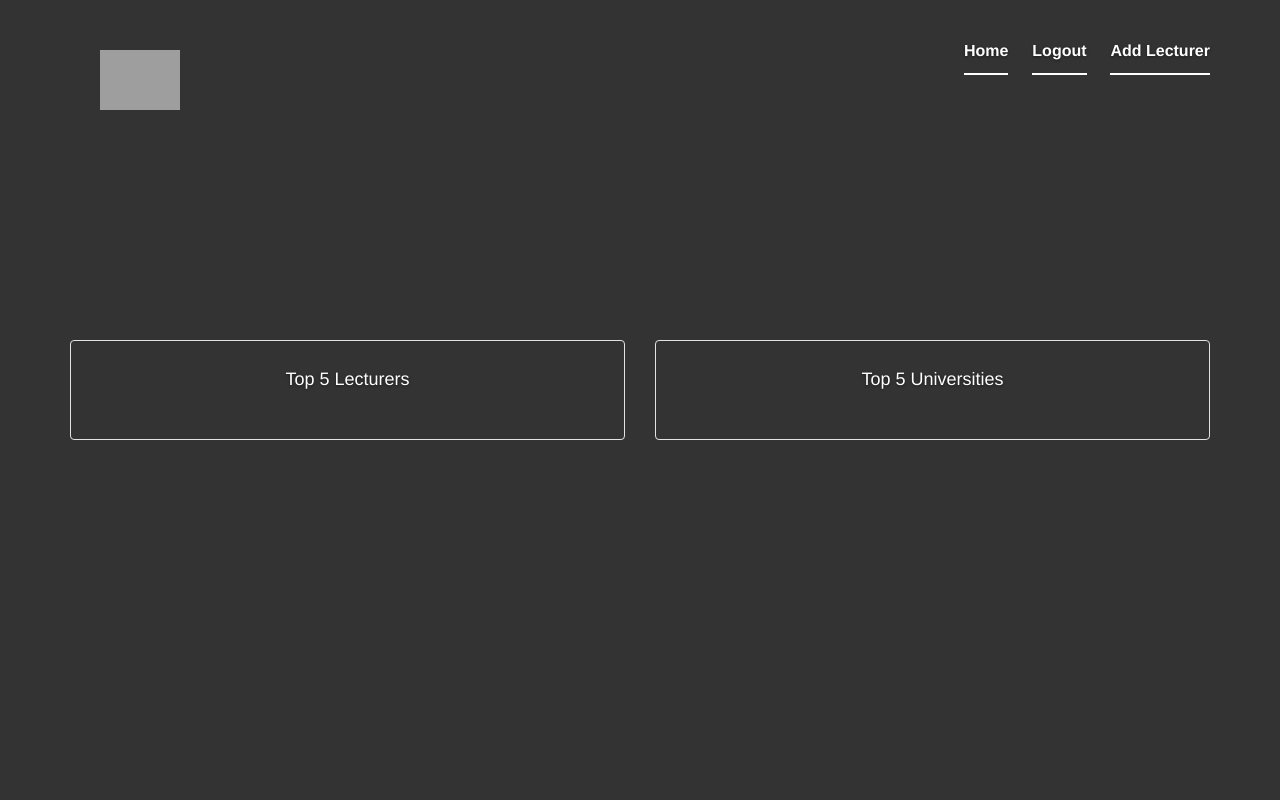
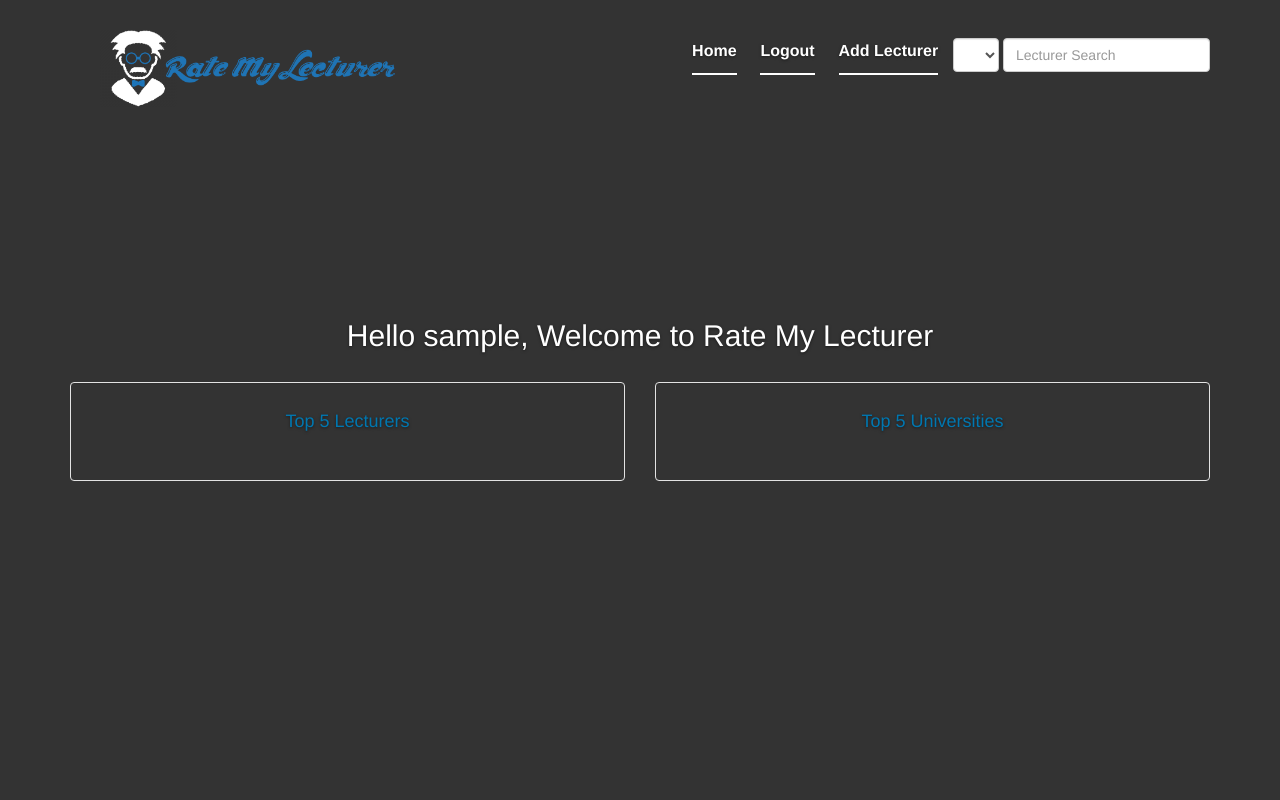
Before and after one commit to DevdudeSami/RateMyLecturer, a Django app: template main/templates/main/index2.html in a window 1280 px wide. Run offline with Django 3.2, Linux system fonts and the light colour scheme; the template is opened without the code that fills it, so the values that code supplies are empty; the visitor is signed in with stand-in values (Sample User, id 1); some libraries are stand-ins or nearby versions; grey boxes are pictures that could not be loaded.

Commit message:
edited index2.html

```diff
--- a/main/templates/main/index2.html
+++ b/main/templates/main/index2.html
@@ -2,7 +2,7 @@
 <html >
 <head>
   <meta charset="UTF-8">
-  <title>Bootstrap Cover Template</title>
+  <title>Rate My Lecturer</title>
 
 
   <link rel='stylesheet prefetch' href='https://maxcdn.bootstrapcdn.com/bootstrap/3.3.4/css/bootstrap.min.css'>
@@ -22,9 +22,7 @@
 
           <div class="masthead clearfix">
             <div class="container inner">
-              <h3 class="masthead-brand">
-                <img src="/static/img/lecturerlog.png" id="lecturerlogo" class="img-responsive">
-                </h3>
+              <img src="/static/img/logo.png" class="masthead-brand" height=27% width=27%>
               <nav>
                 <ul class="nav masthead-nav">
                   <li class="active"><a href="{% url 'main:index' %}">Home</a></li>
@@ -35,20 +33,35 @@
 							<li class="active"><a href="{% url 'log:signup' %}">Sign Up </a></li>
 							<li class="active"><a href="{% url 'log:login' %}">Login</a></li>
 						{% endif %}
-                </ul>
+                    <form class="navbar-form navbar-right" role="search">
+						<div class="form-group">
+                            <select class="form-control" id="universitiesSelect" onchange="universitiesSelectChanged()">
+                            </select>
+							<input type="text" class="form-control" id="lecturer"
+								onkeyup="searchLecturers()" placeholder="Lecturer Search">
+						</div>
+					</form>
+                  </ul>
 
 
               </nav>
             </div>
           </div>
-          <div class="row">
+            {% if user.is_authenticated %}
+                <h2 class="text-center">Hello {{ user.username }}, Welcome to Rate My Lecturer</h2> <br>
+            {% else %}
+            <h2 class="text-center">Welcome to Rate My Lecturer</h2><br>
+            {% endif %}
+
+            <div class="row">
             <div class="col-lg-6 col-md-6 col-sm-12 col-xs-12">
 			<div class="well">
-				<h4 class="text-center"> Top 5 Lecturers </h4>
+                <font color="#0077b0"><h4 class="text-center"> Top 5 Lecturers </h4></font>
 				<table class="table text-center table-hover">
                     {% for lecturer in lecturers %}
                     <tr>
-						<td><a id="link" href="/lecturer/{{lecturer.id}}">{{lecturer.title}} {{lecturer.first_name}} {{lecturer.last_name}}</a></td>
+
+                        <td><a id="link" href="/lecturer/{{lecturer.id}}">{{lecturer.title}} {{lecturer.first_name}} {{lecturer.last_name}}</a></td>
 						<td> {{lecturer.get_rating}} </td>
 					</tr>
                     {% endfor %}
@@ -57,7 +70,7 @@
 		</div>
             <div class="col-lg-6 col-md-6 col-sm-12 col-xs-12">
 			<div class="well">
-				<h4 class="text-center"> Top 5 Universities </h4>
+                <font color="#0077b0"><h4 class="text-center"> Top 5 Universities </h4></font>
 				<table class="table text-center table-hover">
                     {% for university in universities %}
 					<tr>
```
